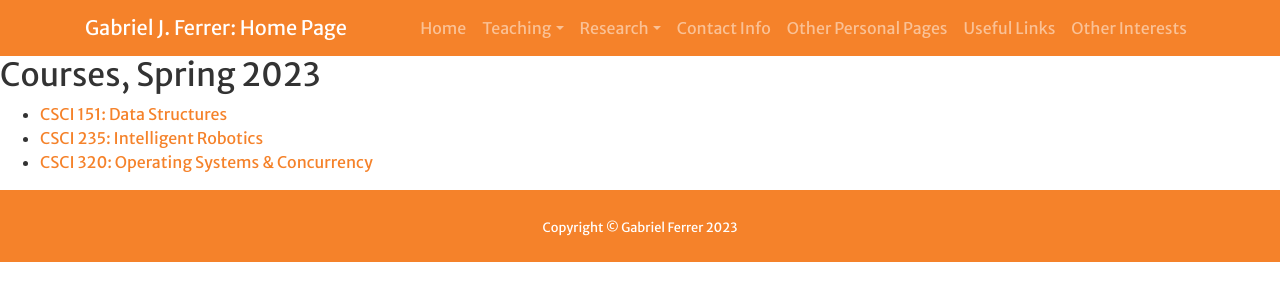
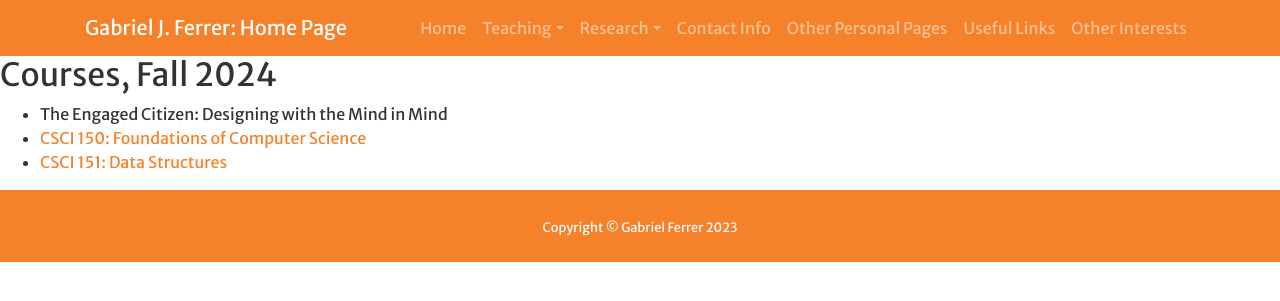
Before and after one commit to gjf2a/gjf2a.github.io, a Jekyll site: the page built from current_courses.md, in a window 1280 px wide. Shown: the top 301 px of the page. Built offline with Jekyll 4.4.1, drawn with Linux system fonts in a browser that asks for light colours; a script that is not in the unit is left out; our own code applies the rules of GitHub Pages for plain Markdown files.

Commit message:
Update current_courses.md

```diff
--- a/current_courses.md
+++ b/current_courses.md
@@ -2,8 +2,7 @@
 layout: default
 ---
 
-## Courses, Spring 2023
-
+## Courses, Fall 2024
+* The Engaged Citizen: Designing with the Mind in Mind
+* [CSCI 150: Foundations of Computer Science](https://hendrix-cs.github.io/csci150/)
 * [CSCI 151: Data Structures](https://hendrix-cs.github.io/csci151/)
-* [CSCI 235: Intelligent Robotics](https://hendrix-cs.github.io/csci235)
-* [CSCI 320: Operating Systems & Concurrency](https://hendrix-cs.github.io/csci320)
```
